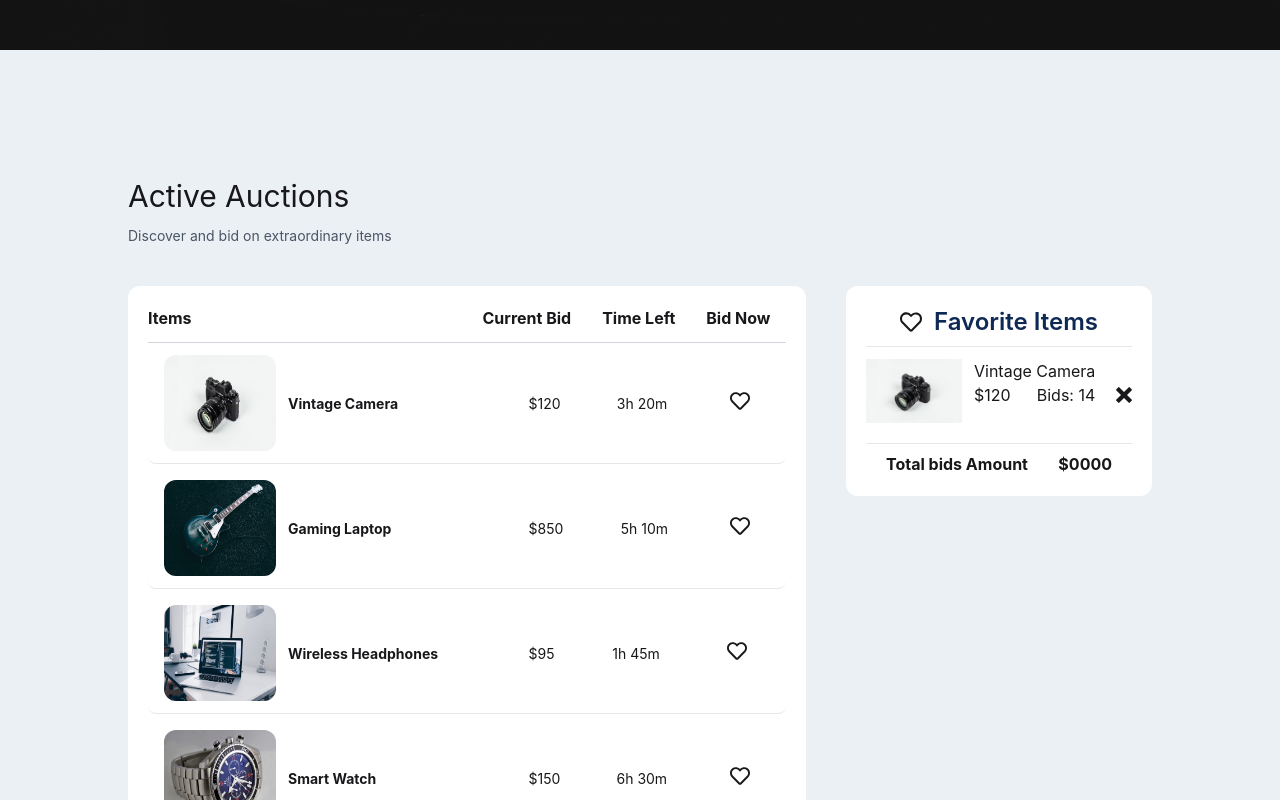
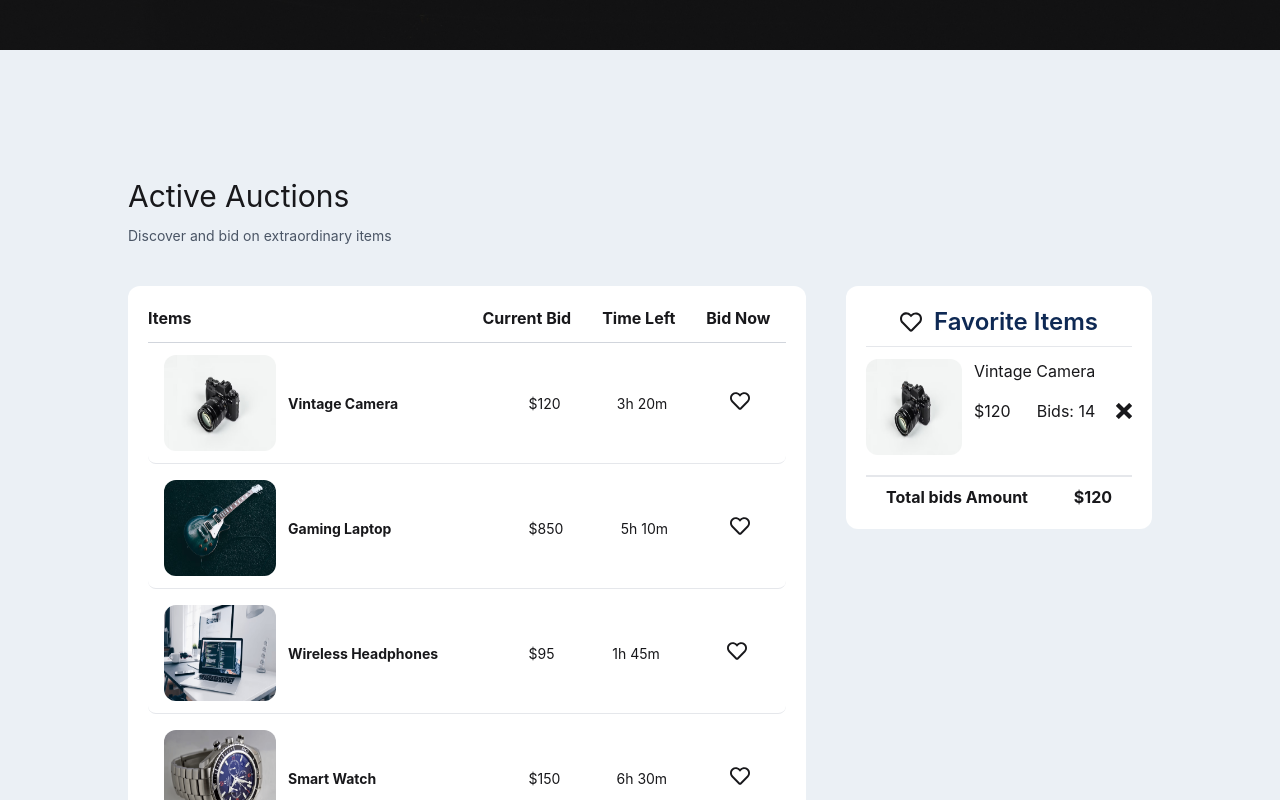
Before and after one commit to shompaaa/auction-gallery, a React (Vite) app: page / in a window 1280 px wide. Both pictures are taken after a click on the button 740 px from the left and 1215 px from the top of the page. Shown: the part 815-1615 px from the top of the page. Built offline with nearby package versions, Linux system fonts and the light colour scheme.

Commit message:
set bid total amount & after withdraw bid total amount

```diff
--- a/src/components/Auction/Auction.jsx
+++ b/src/components/Auction/Auction.jsx
@@ -19,7 +19,7 @@ const Auction = ({ auction, handleBid }) => {
               <td> ${currentBidPrice}</td>
               <td>{timeLeft}</td>
               <td>
-                <button onClick={()=>handleBid(auction)}>
+                <button onClick={()=>handleBid(auction,currentBidPrice)}>
                   <FaRegHeart size={20} />
                 </button>
               </td>
--- a/src/components/Auctions/Auctions.jsx
+++ b/src/components/Auctions/Auctions.jsx
@@ -3,10 +3,10 @@ import Auction from "../Auction/Auction";
 import { FaRegHeart } from "react-icons/fa";
 import { ImCross } from "react-icons/im";
 
-
 const Auctions = () => {
   const [auctions, setAuctions] = useState([]);
   const [bids, setBids] = useState([]);
+  const [bidAmount, setBidAmount] = useState(0);
 
   useEffect(() => {
     fetch("./auction.json")
@@ -14,13 +14,27 @@ const Auctions = () => {
       .then((data) => setAuctions(data));
   }, []);
 
-  const handleBid = (b) => {
+  //Bid button
+  const handleBid = (b, currentBidPrice) => {
     const isExist = bids.find((bid) => bid.id === b.id);
+    const totalBidAmount = bidAmount + currentBidPrice;
     if (!isExist) {
       setBids([...bids, b]);
+      setBidAmount(totalBidAmount);
+      <FaRegHeart size={20} fill="red" />;
     } else {
       alert("Already exist");
     }
+  };
+
+  //Delete Button
+
+  const handleDelete = (id, currentBidPrice) => {
+    const newBids = bids.filter((bid) => bid.id !== id);
+    const newBidAmount = bidAmount - currentBidPrice;
+    setBidAmount(newBidAmount);
+
+    setBids(newBids);
   };
 
   return (
@@ -45,6 +59,7 @@ const Auctions = () => {
               key={auction.id}
               auction={auction}
               handleBid={handleBid}
+              handleDelete={handleDelete}
             ></Auction>
           ))}
         </div>
@@ -60,18 +75,18 @@ const Auctions = () => {
         </div>
         <hr className="text-gray-200" />
         {bids.map((bid) => (
-          <div className="flex justify-between">
+          <div className="flex justify-between border-b border-gray-200">
             <div className="flex gap-3 mb-5 mt-3">
-              <img className="w-24" src={bid.image} alt="" />
+              <img className="w-24 h-24 rounded-xl" src={bid.image} alt="" />
               <div>
                 <h2>{bid.title}</h2>
-                <div className="flex justify-between">
+                <div className="flex justify-between mt-4">
                   <h2>${bid.currentBidPrice}</h2>
                   <h2>Bids: {bid.bidsCount}</h2>
                 </div>
               </div>
             </div>
-            <button>
+            <button onClick={() => handleDelete(bid.id, bid.currentBidPrice)}>
               <ImCross />
             </button>
           </div>
@@ -83,7 +98,7 @@ const Auctions = () => {
         <hr className="text-gray-200 mb-2" />
         <div className="flex justify-between mx-5 font-bold">
           <h2>Total bids Amount</h2>
-          <h2>$0000</h2>
+          <h2>${bidAmount}</h2>
         </div>
       </div>
     </div>
```
